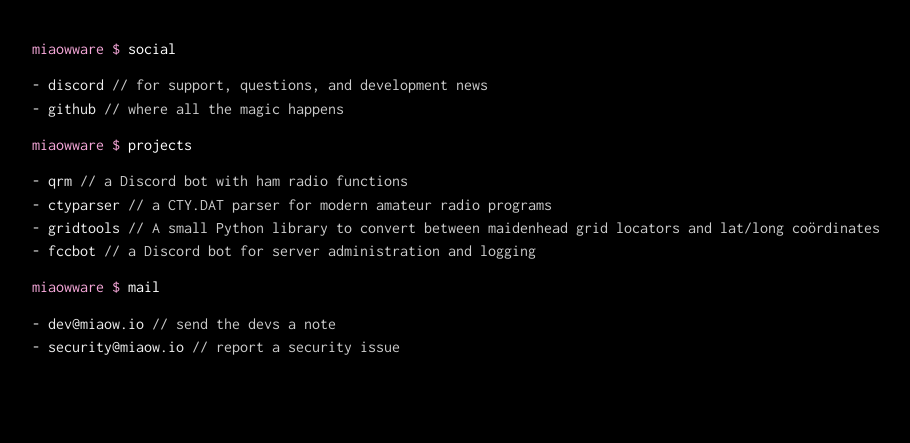
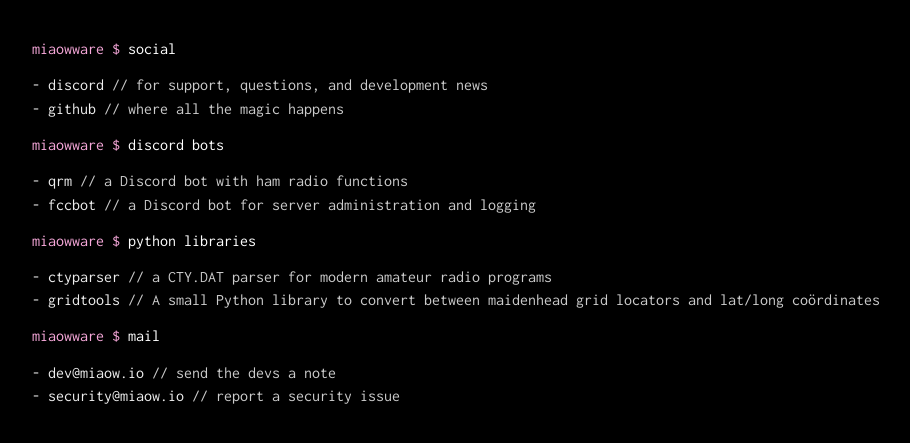
Before and after one commit to miaowware/miaow.io, a Jekyll site: the page built from index.html, in a window 1280 px wide, cut to the strip 286-729 px from the top of the page. Shown: the whole strip, without its empty margins (184-1094 px from the left). Built offline with Jekyll 4.4.1, drawn with Linux system fonts in a browser that asks for light colours.

Commit message:
split projects into bots and libraries (#6)
fixes #5

```diff
--- a/_data/content.yml
+++ b/_data/content.yml
@@ -6,10 +6,14 @@
       description: where all the magic happens
       url: https://github.com/miaowware
 
-projects:
+discord bots:
     - title: qrm
       description: a Discord bot with ham radio functions
       url: https://github.com/miaowware/qrm2
+    - title: fccbot
+      description: a Discord bot for server administration and logging
+      url: https://github.com/miaowware/fccbot
+python libraries:
     # - title: ae7qparser
     #   description: an ae7q.com parser for modern ham radio programs
     #   url: https://github.com/miaowware/ae7qparser
@@ -19,9 +23,6 @@
     - title: gridtools
       description: A small Python library to convert between maidenhead grid locators and lat/long coördinates
       url: https://gridtools.miaow.io
-    - title: fccbot
-      description: a Discord bot for server administration and logging
-      url: https://github.com/miaowware/fccbot
     # - title: fccbot-server
     #   description: the server component of fccbot
     #   url: https://github.com/miaowware/fccbot-server
```
